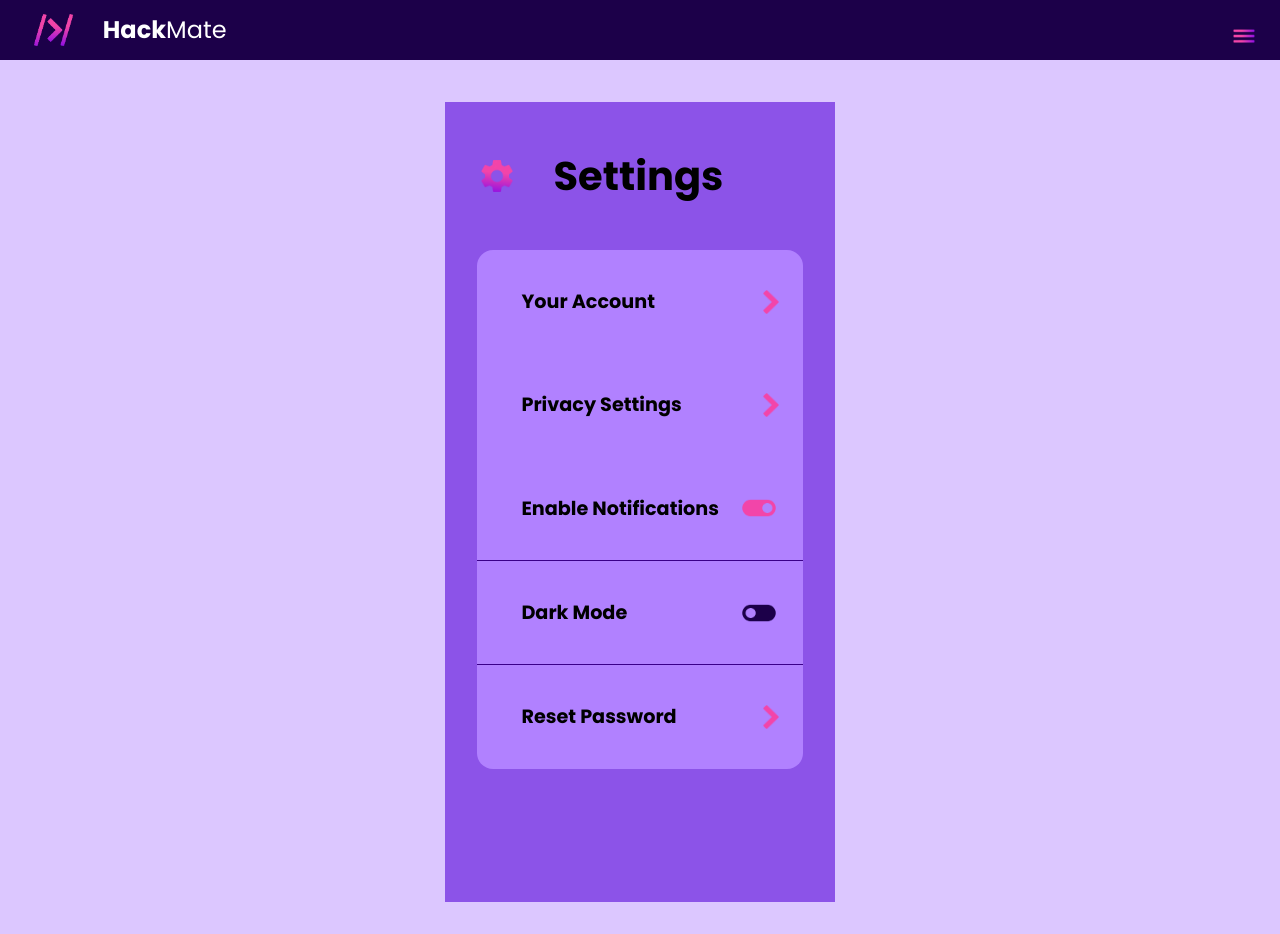
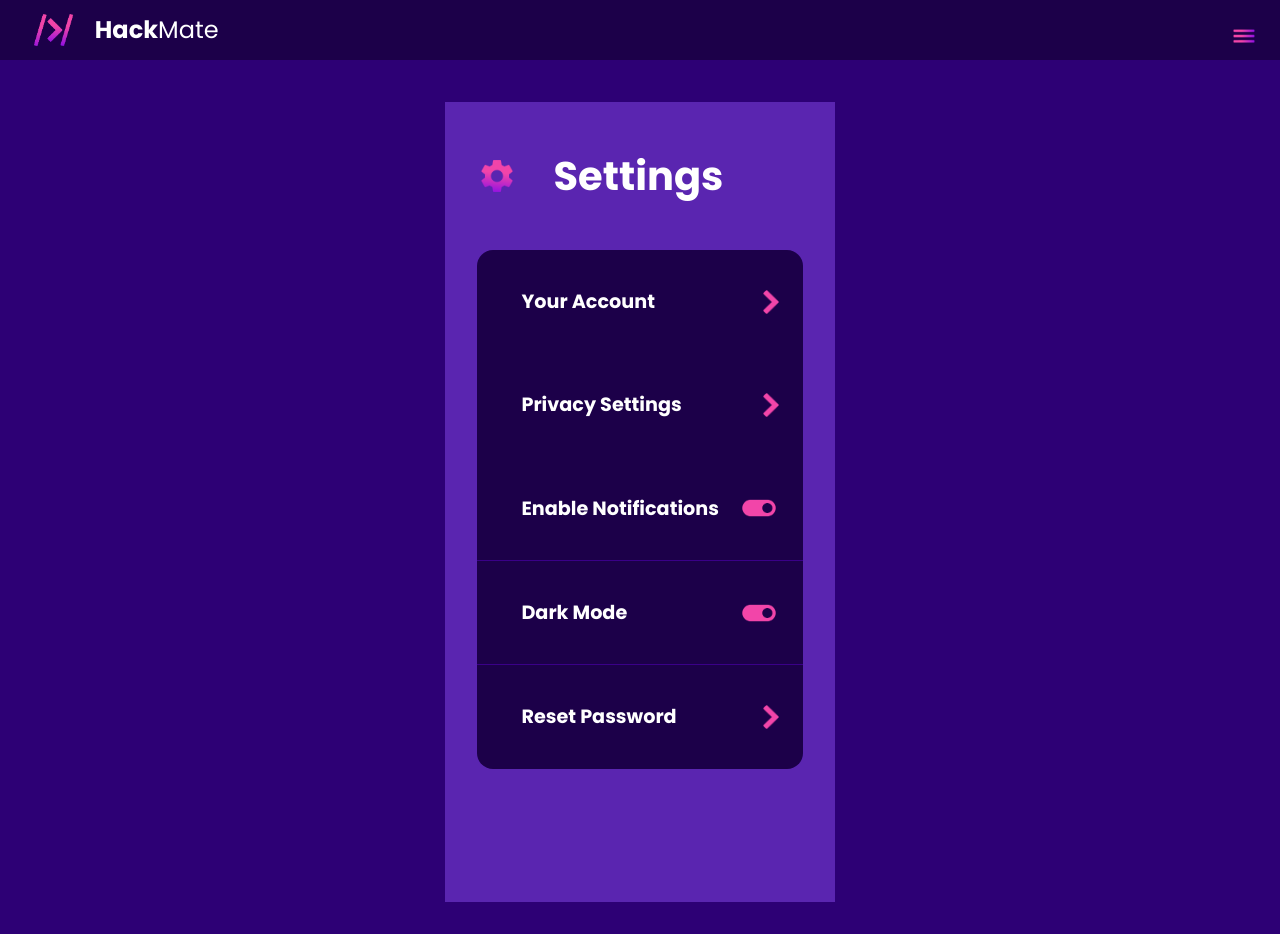
Before and after one commit to ihatepeanuts32/HackMate, a React (Vite) app in the folder frontend/: page /settings in a window 1280 px wide. Built offline with nearby package versions, Linux system fonts and the light colour scheme.

Commit message:
dark mode default and logo on register page

```diff
--- a/frontend/src/App.jsx
+++ b/frontend/src/App.jsx
@@ -24,7 +24,7 @@ import ManageGroup from './pages/ManageGroup';
 import { BlockedUsersProvider } from './context/BlockedUsersContext';
 
 function App() {
-  document.documentElement.setAttribute('data-theme', 'light');
+  document.documentElement.setAttribute('data-theme', 'dark');
   return (
     <Router>
       <BlockedUsersProvider>
--- a/frontend/src/pages/Register.jsx
+++ b/frontend/src/pages/Register.jsx
@@ -1,7 +1,7 @@
 import { useState } from "react";
 import axios from "axios"
 import { Link } from 'react-router-dom';
-
+import hackmateLogo from '../assets/hackmateLogo.png';
 
 const Register = () => {
   const [firstName, setFirstName] = useState('');
@@ -43,6 +43,9 @@ const Register = () => {
 
   return (
     <div>
+      <div style={{ display: 'flex', justifyContent: 'center', marginBottom: '20px' }}>
+        <img src={hackmateLogo} alt="HackMate Logo" style={{ maxWidth: '200px' }} />
+      </div>
       <h3>Register with HackMate</h3>
       <form onSubmit={handleSubmit}>
         <div className="split-row">
--- a/frontend/src/pages/Settings.jsx
+++ b/frontend/src/pages/Settings.jsx
@@ -1,4 +1,4 @@
-import React, { useState } from 'react';
+import React, { useState, useEffect } from 'react';
 import { Link } from 'react-router-dom';
 import '../styles/Settings.css';
 import settingsIcon from '../assets/settings_icon.png';
@@ -8,7 +8,12 @@ import chevronRight from '../assets/chevron_right.png';
 
 const Settings = () => {
     const [notifications, setNotifications] = useState(true);
-    const [darkMode, setDarkMode] = useState(false);
+    const [darkMode, setDarkMode] = useState(true);
+
+    useEffect(() => {
+        document.documentElement.setAttribute('data-theme', 'dark');
+        localStorage.setItem('theme', 'dark');
+    }, []);
 
     return (
         <div className="settings-container">
--- a/frontend/src/styles/Navbar.css
+++ b/frontend/src/styles/Navbar.css
@@ -27,7 +27,7 @@
     display: flex;
     align-items: center;
     text-decoration: none;
-    gap: 0.5rem;
+    gap: -1rem;
     padding: 4px 0;
 }
 
```
